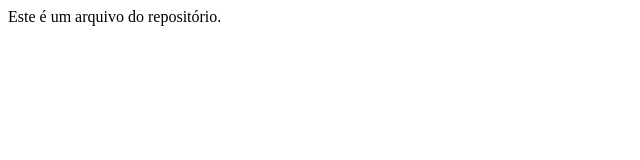
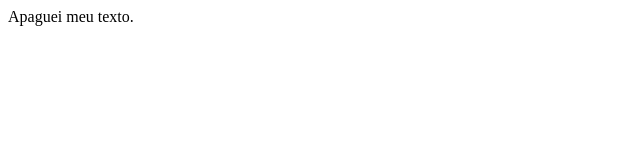
Before and after one commit to gpachecos/curso_git_alfa, a plain HTML site: page index.html in a window 1280 px wide. Shown: the whole page, without its empty margins (0-640 px from the left). Drawn offline with Linux system fonts and the light colour scheme.

Commit message:
Apague sei la

```diff
--- a/index.html
+++ b/index.html
@@ -1,5 +1,5 @@
 <html>
     <body>
-      Este é um arquivo do repositório.
+       Apaguei meu texto.
     </body>
 </html>
```
